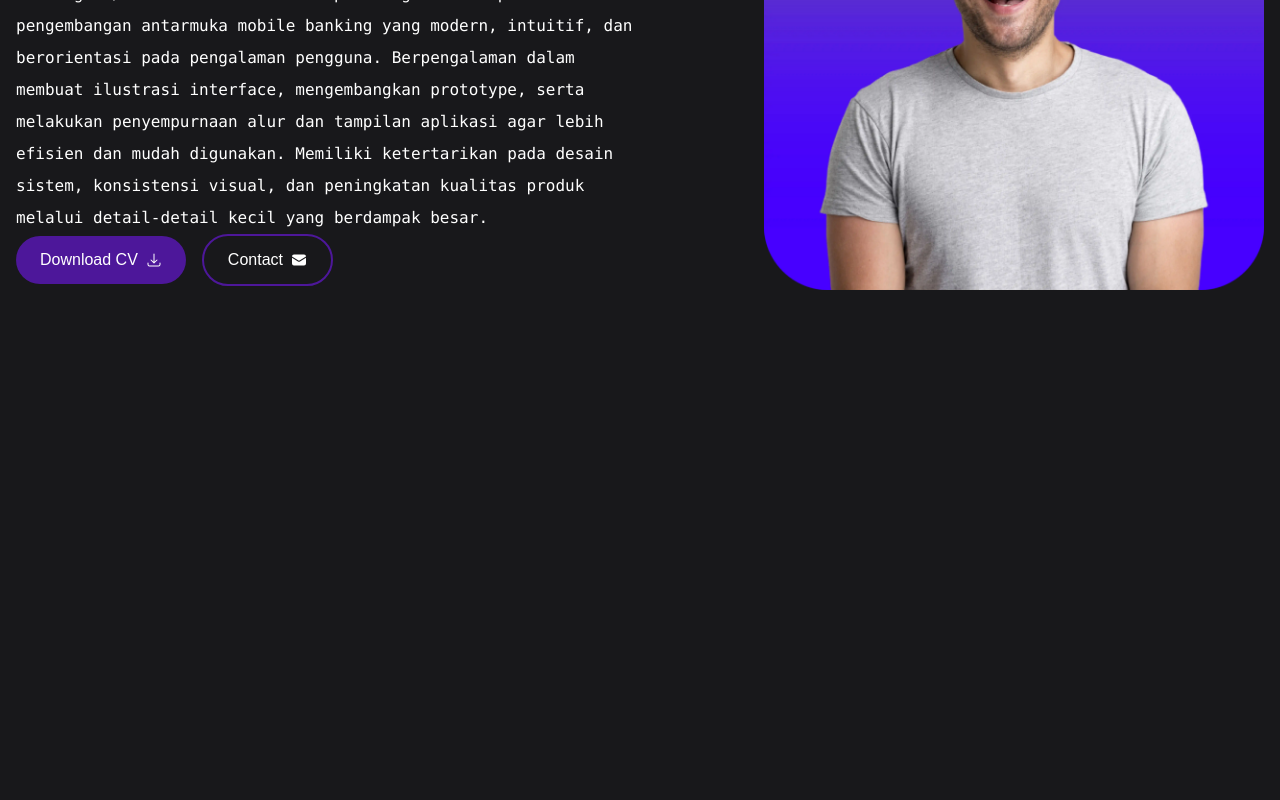
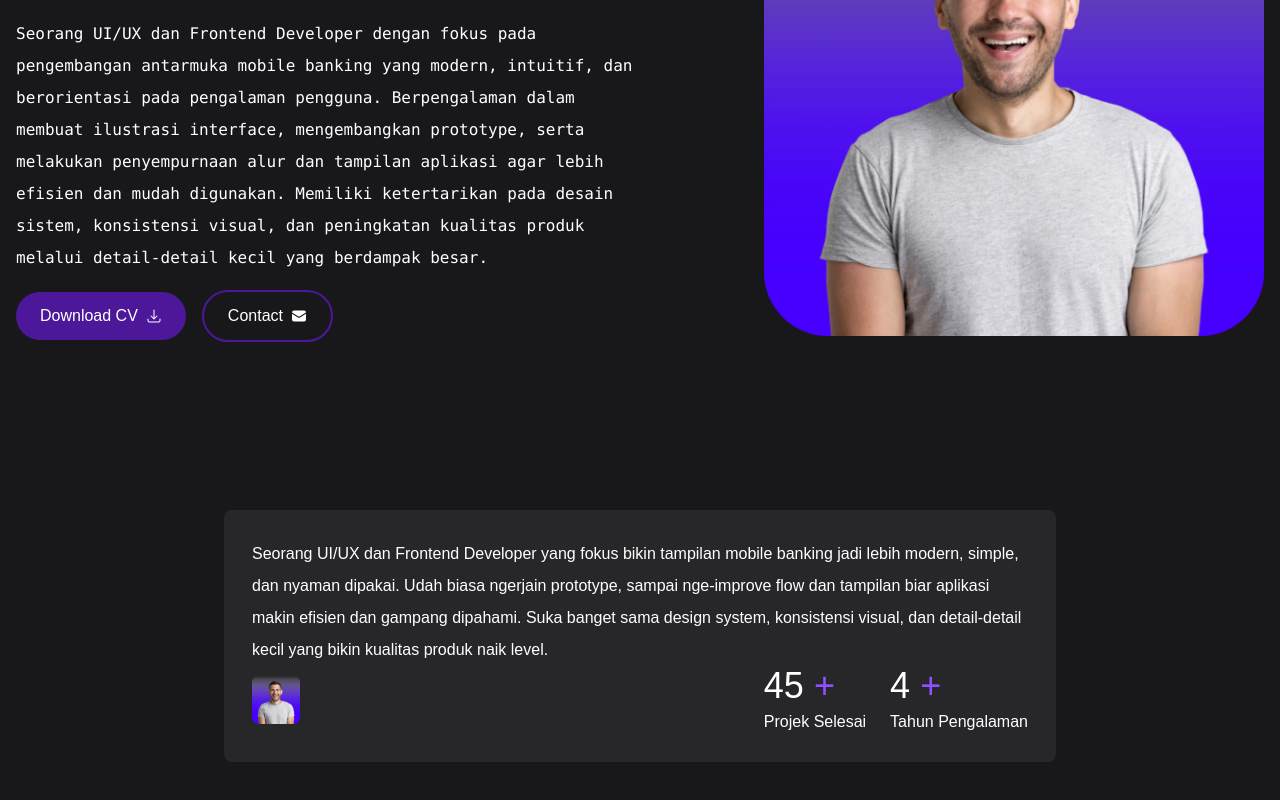
Before and after one commit to reskiwindraa/web-portofolio, a React (Vite) app: page / in a window 1280 px wide. Shown: the part 294-1094 px from the top of the page. Built offline with nearby package versions, Linux system fonts and the light colour scheme.

Commit message:
card bio

```diff
--- a/src/App.jsx
+++ b/src/App.jsx
@@ -6,7 +6,7 @@ function App() {
   const [count, setCount] = useState(0);
   return (
     <>
-      <div className="hero grid grid-cols-2 mb-200">
+      <div className="hero grid md:grid-cols-2 items-center pt-10 xl:gap-0 gap-6 grid-cols-1">
         <div>
           <div className="flex items-center gap-3 mb-6 w-fit p-1 hover:scale-105 transition-all hover:bg-violet-900 rounded-[10px]">
             <div className="flex items-center bg-zinc-800 p-4 rounded-lg">
@@ -32,17 +32,17 @@ function App() {
             peningkatan kualitas produk melalui detail-detail kecil yang
             berdampak besar.
           </p>
-          <div className="flex items-center gap-4 text-center">
+          <div className="flex items-center gap-4 text-center mt-4">
             <a
               href="#"
-              className="flex items-center gap-2 pl-6 pr-6 bg-violet-900 p-3 rounded-full hover:scale-102 transition hover:bg-violet-700 duration-200 erase-in-out transform"
+              className="flex items-center gap-2 pl-6 pr-6 bg-violet-900 p-3 rounded-full hover:scale-102 transition hover:bg-violet-500 duration-200 erase-in-out transform"
             >
               <span>Download CV</span>
               <HiArrowDownTray />
             </a>
             <a
               href="#"
-              className="flex items-center gap-2 pl-6 pr-6 border-2 border-violet-900 p-3 rounded-full hover:scale-102 transition hover:border-violet-700 duration-200 erase-in-out transform"
+              className="flex items-center gap-2 pl-6 pr-6 border-2 border-violet-900 p-3 rounded-full hover:scale-102 transition hover:border-violet-500 duration-200 erase-in-out transform"
             >
               <span>Contact</span>
               <HiEnvelope />
@@ -52,9 +52,42 @@ function App() {
         <img
           src={DataImage.HeroImage}
           alt="Hero Image"
-          className="w-[500px] ml-auto"
+          className="w-[500px] md:ml-auto"
         />
       </div>
+
+      {/* tentang */}
+      <div className="tentang mt-32 py-10">
+        <div className="xl:w-2/3 lg:w-3/4 mx-auto p-7 bg-zinc-800 rounded-lg">
+          <p className="text-base/loose">
+            Seorang UI/UX dan Frontend Developer yang fokus bikin tampilan
+            mobile banking jadi lebih modern, simple, dan nyaman dipakai. Udah
+            biasa ngerjain prototype, sampai nge-improve flow dan tampilan biar
+            aplikasi makin efisien dan gampang dipahami. Suka banget sama design
+            system, konsistensi visual, dan detail-detail kecil yang bikin
+            kualitas produk naik level.
+          </p>
+          <div className="flex items-center justify-between">
+            <img src={DataImage.HeroImage} alt="Image" className="w-12 rounded-md" />
+            <div className="flex items-center gap-6">
+              <div>
+                <h1 className="text-4xl mb-1">
+                  45 <span className="text-violet-500">+</span>
+                </h1>
+                <p>Projek Selesai</p>
+              </div>
+              <div>
+                <h1 className="text-4xl mb-1">
+                  4 <span className="text-violet-500">+</span>
+                </h1>
+                <p>Tahun Pengalaman</p>
+              </div>
+            </div>
+          </div>
+        </div>
+      </div>
+
+      {/* tentang */}
     </>
   );
 }
```
